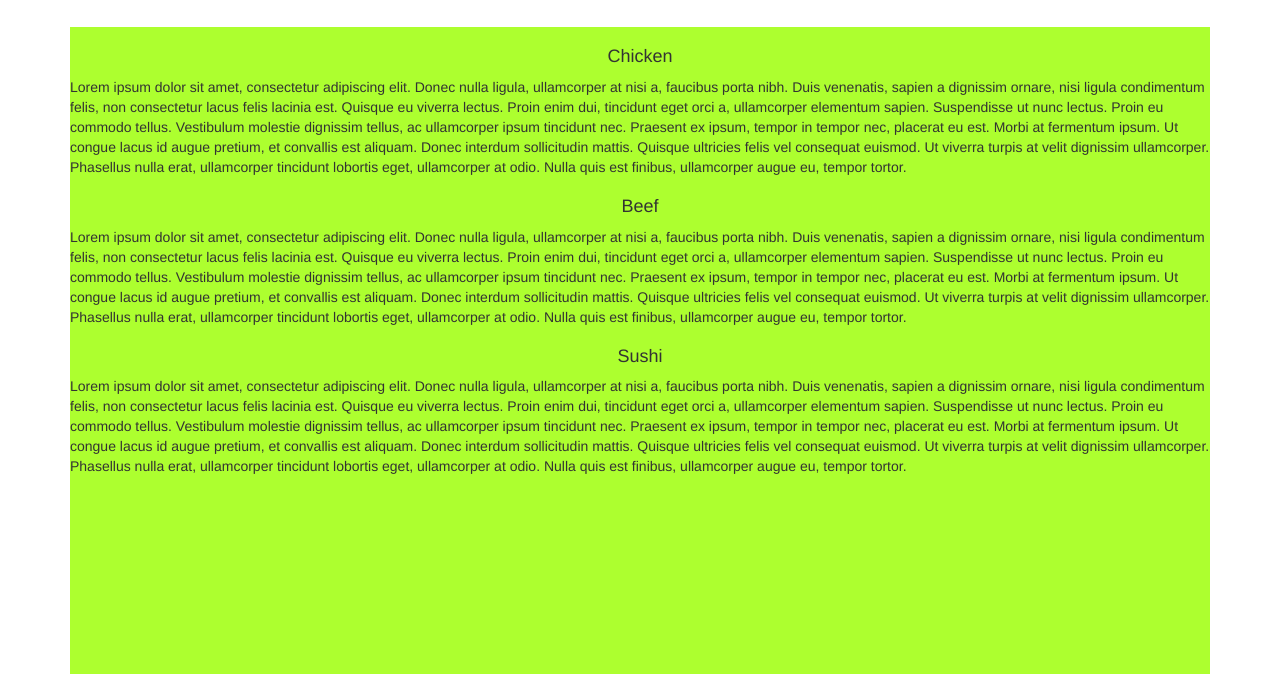
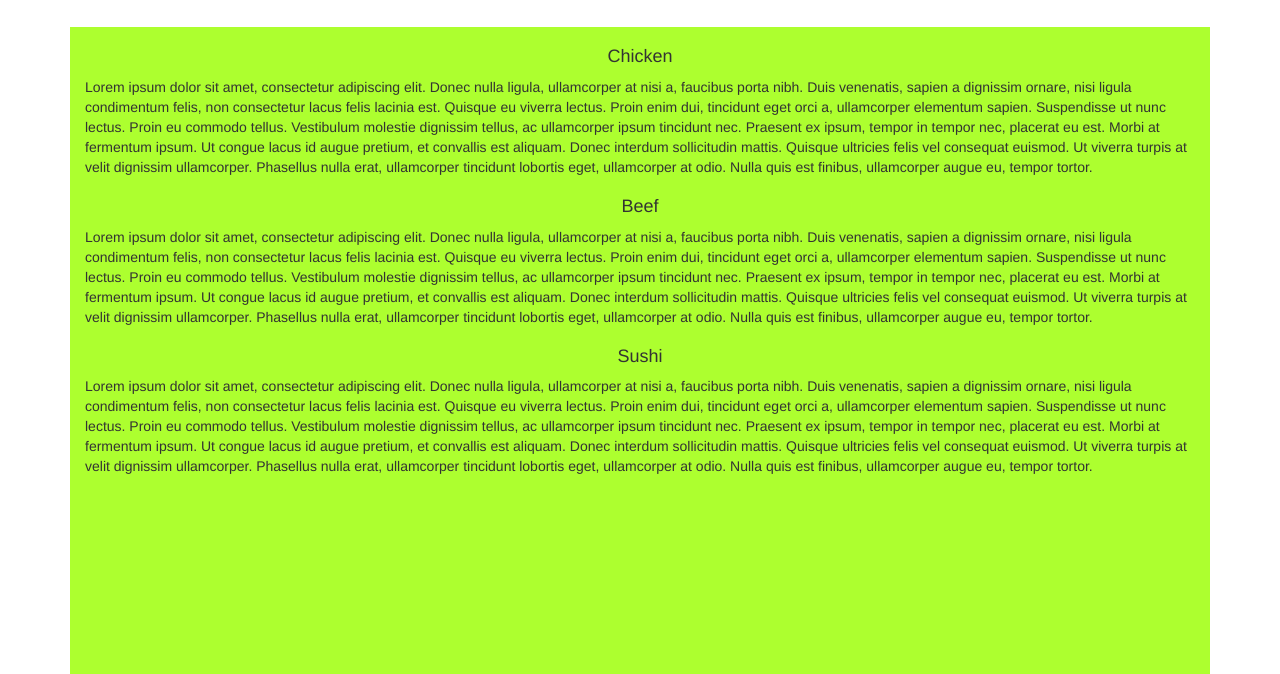
Before and after one commit to stev-app/coursera-test, a plain HTML site: page module3-solution/index.html in a window 1280 px wide. Shown: the part 126-800 px from the top of the page. Drawn offline with Linux system fonts and the light colour scheme.

Commit message:
assignment 3 reupload

```diff
--- a/module3-solution/index.html
+++ b/module3-solution/index.html
@@ -60,14 +60,14 @@
 
     <!-- placeholder for content -->
     <div class="col-xs-12" id="single-container">
-      <div class="row">
+      <!-- <div class="row"> -->
         <div id="chicken"><h4>Chicken</h4></div>
         <div>Lorem ipsum dolor sit amet, consectetur adipiscing elit. Donec nulla ligula, ullamcorper at nisi a, faucibus porta nibh. Duis venenatis, sapien a dignissim ornare, nisi ligula condimentum felis, non consectetur lacus felis lacinia est. Quisque eu viverra lectus. Proin enim dui, tincidunt eget orci a, ullamcorper elementum sapien. Suspendisse ut nunc lectus. Proin eu commodo tellus. Vestibulum molestie dignissim tellus, ac ullamcorper ipsum tincidunt nec. Praesent ex ipsum, tempor in tempor nec, placerat eu est. Morbi at fermentum ipsum. Ut congue lacus id augue pretium, et convallis est aliquam. Donec interdum sollicitudin mattis. Quisque ultricies felis vel consequat euismod. Ut viverra turpis at velit dignissim ullamcorper. Phasellus nulla erat, ullamcorper tincidunt lobortis eget, ullamcorper at odio. Nulla quis est finibus, ullamcorper augue eu, tempor tortor.</div>
         <div id="beef"><h4>Beef</h4></div>
         <div>Lorem ipsum dolor sit amet, consectetur adipiscing elit. Donec nulla ligula, ullamcorper at nisi a, faucibus porta nibh. Duis venenatis, sapien a dignissim ornare, nisi ligula condimentum felis, non consectetur lacus felis lacinia est. Quisque eu viverra lectus. Proin enim dui, tincidunt eget orci a, ullamcorper elementum sapien. Suspendisse ut nunc lectus. Proin eu commodo tellus. Vestibulum molestie dignissim tellus, ac ullamcorper ipsum tincidunt nec. Praesent ex ipsum, tempor in tempor nec, placerat eu est. Morbi at fermentum ipsum. Ut congue lacus id augue pretium, et convallis est aliquam. Donec interdum sollicitudin mattis. Quisque ultricies felis vel consequat euismod. Ut viverra turpis at velit dignissim ullamcorper. Phasellus nulla erat, ullamcorper tincidunt lobortis eget, ullamcorper at odio. Nulla quis est finibus, ullamcorper augue eu, tempor tortor.</div>
         <div id="sushi"><h4>Sushi</h4></div>
         <div>Lorem ipsum dolor sit amet, consectetur adipiscing elit. Donec nulla ligula, ullamcorper at nisi a, faucibus porta nibh. Duis venenatis, sapien a dignissim ornare, nisi ligula condimentum felis, non consectetur lacus felis lacinia est. Quisque eu viverra lectus. Proin enim dui, tincidunt eget orci a, ullamcorper elementum sapien. Suspendisse ut nunc lectus. Proin eu commodo tellus. Vestibulum molestie dignissim tellus, ac ullamcorper ipsum tincidunt nec. Praesent ex ipsum, tempor in tempor nec, placerat eu est. Morbi at fermentum ipsum. Ut congue lacus id augue pretium, et convallis est aliquam. Donec interdum sollicitudin mattis. Quisque ultricies felis vel consequat euismod. Ut viverra turpis at velit dignissim ullamcorper. Phasellus nulla erat, ullamcorper tincidunt lobortis eget, ullamcorper at odio. Nulla quis est finibus, ullamcorper augue eu, tempor tortor.</div>
-      </div>
+      <!-- </div> -->
     </div>
   </div>
 
```
